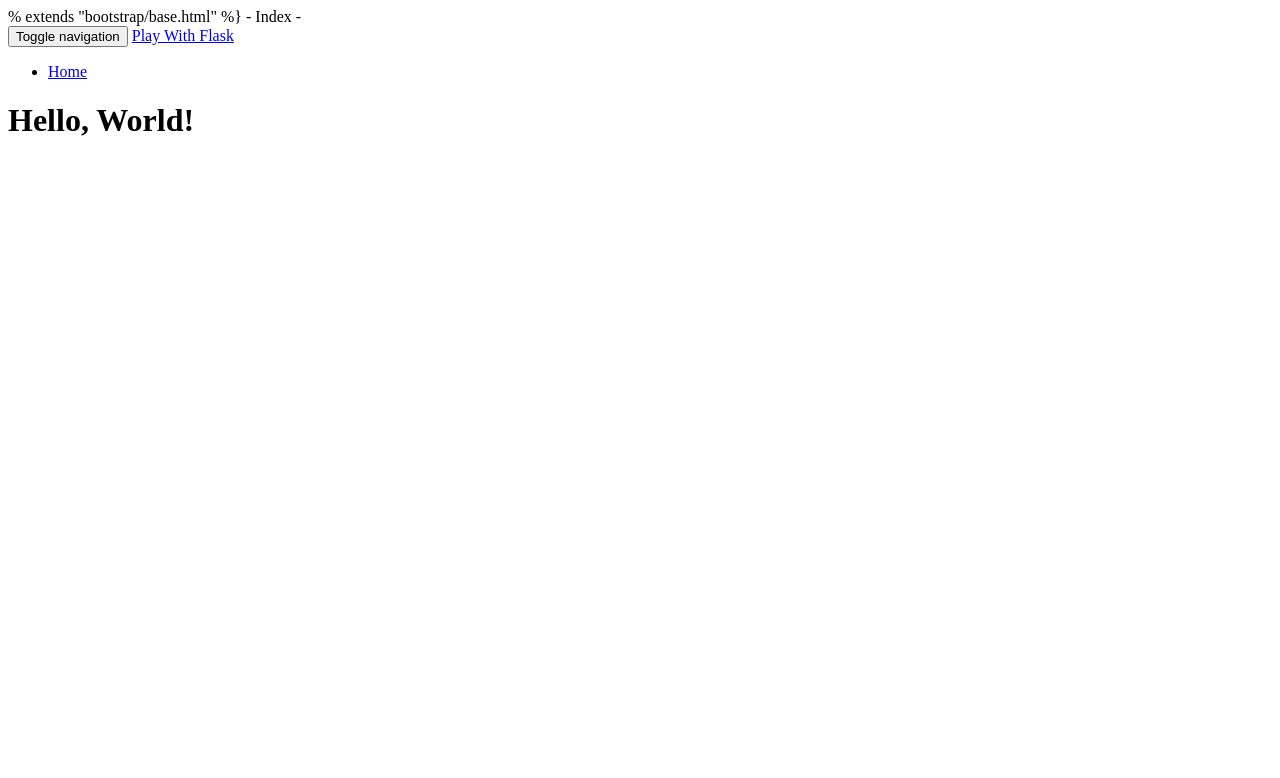
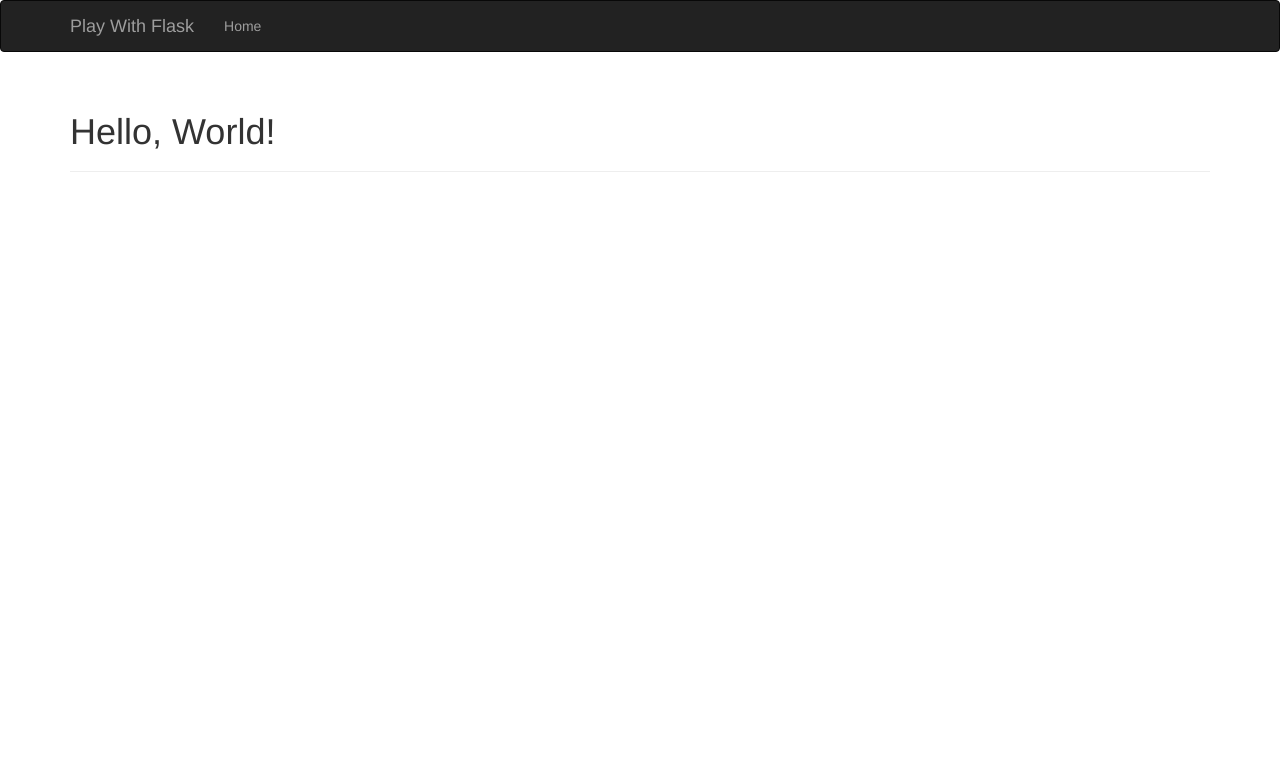
Before and after one commit to jzjwonderful/kinjz, a Flask app: page / in a window 1280 px wide. Shown: the top 778 px of the page. Run offline with Flask 2, Linux system fonts and the light colour scheme; some libraries are stand-ins or nearby versions.

Commit message:
modify base.html

```diff
--- a/app/templates/base.html
+++ b/app/templates/base.html
@@ -1,4 +1,4 @@
-% extends "bootstrap/base.html" %}
+{% extends "bootstrap/base.html" %}
 {% block title %}Play With Flask{% endblock %}
 {% block navbar %}
 <div class="navbar navbar-inverse" role="navigation">
```
